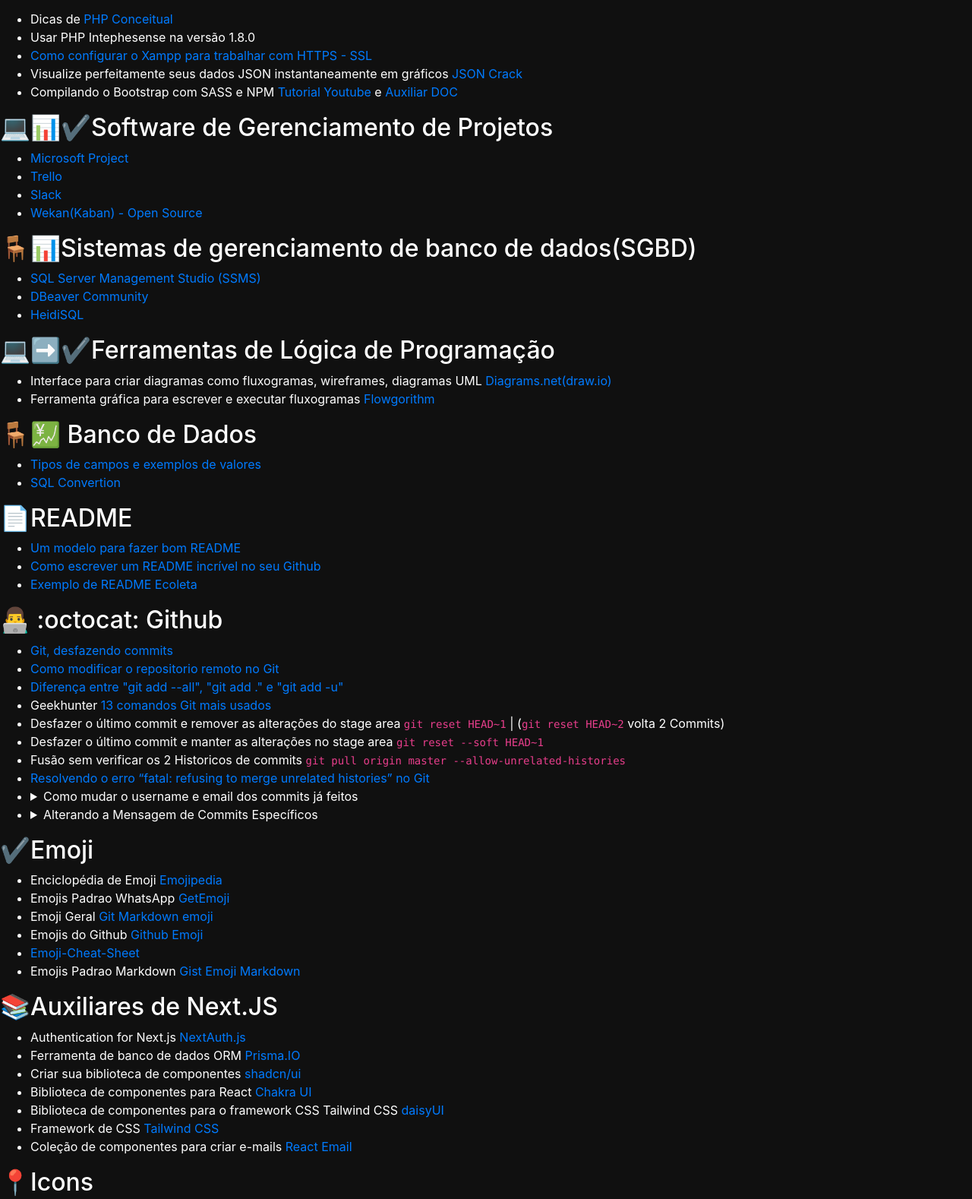
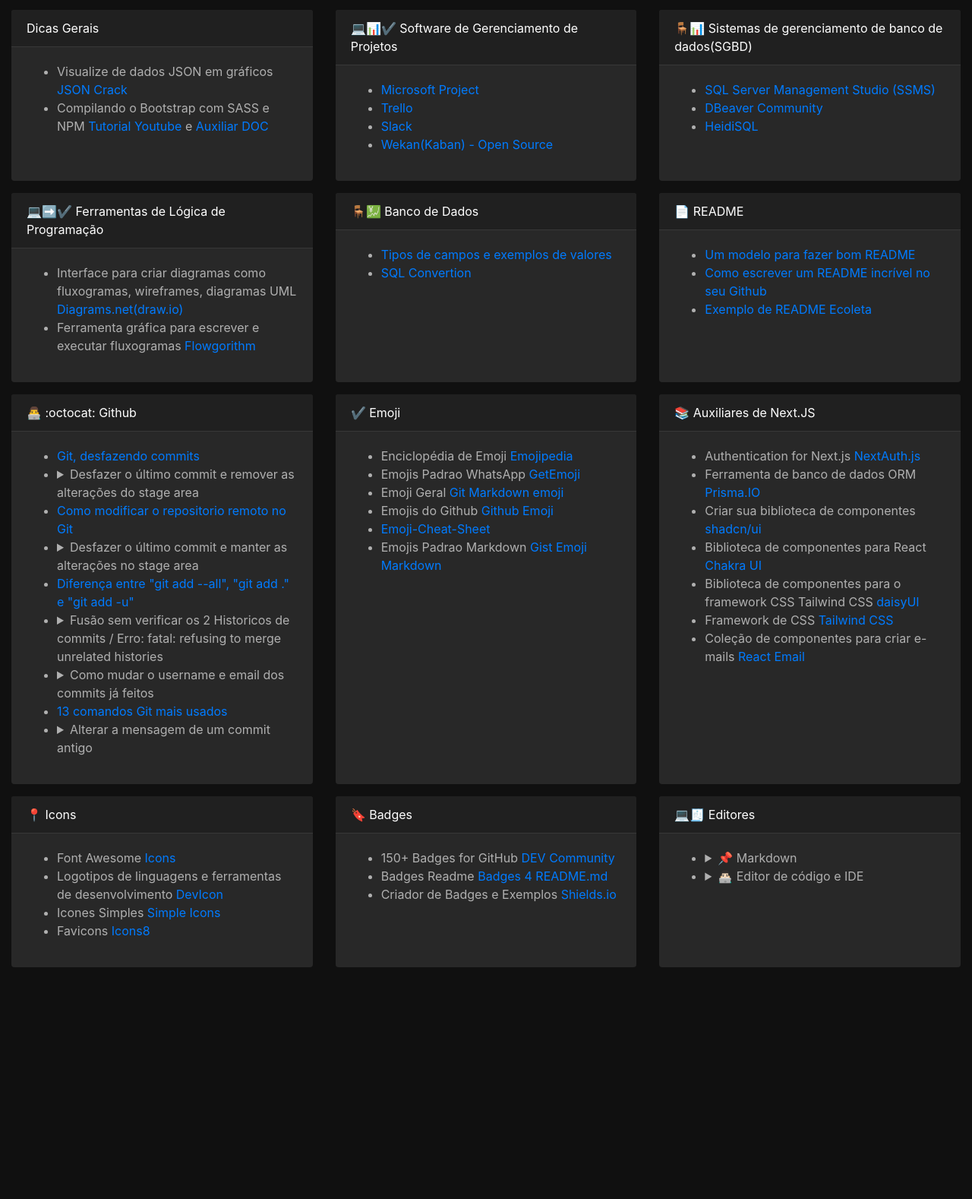
Before and after one commit to omartins-zs/tips-utilities, a plain HTML site: page readme.html in a window 1280 px wide. Shown: the part 445-2023 px from the top of the page at 76% size. After the commit the page ends 1734 px from the top, so only its background shows below. Drawn offline with nearby package versions, Linux system fonts and the light colour scheme.

Commit message:
Ajuste no Layout de Lista->col-4 com Card e Lista

```diff
--- a/readme.html
+++ b/readme.html
@@ -16,6 +16,27 @@
 			background-color: #101010;
 			color: white;
 		}
+
+		.card {
+			background-color: #282828;
+			border: none;
+			margin-bottom: 1rem;
+			display: flex;
+			flex-direction: column;
+		}
+
+		.card-header {
+			background-color: #202020;
+			border-bottom: 1px solid #383838;
+			color: #ffffff;
+		}
+
+		.card-body {
+			color: #b0b0b0;
+			flex-grow: 1;
+
+		}
+
 		.btnUtilitarios {
 			background-image: linear-gradient(135deg, #4568dc, #b06ab3);
 			border-radius: 6px;
@@ -65,31 +86,42 @@
 		<img src="https://img.shields.io/badge/-GERAL-informational" />
 	</p>
 
+	<div class="container-fluid">
+		<div class="row">
+			<div class="col-md-4 d-flex">
+				<div class="card flex-fill">
+					<div class="card-header">Dicas Gerais</div>
+					<div class="card-body">
 						<ul>
-		<li>Dicas de <a href="https://github.com/maniero/SOpt/blob/master/PHP/Conceptual.md">PHP Conceitual</a></li>
-		<li>Usar PHP Intephesense na versão 1.8.0</li>
-		<li><a href="https://www.youtube.com/watch?v=0kvOQJj7gVk">Como configurar o Xampp para trabalhar com HTTPS -
-				SSL</a>
-		</li>
-		<li>Visualize perfeitamente seus dados JSON instantaneamente em gráficos <a
-				href="https://jsoncrack.com/editor">JSON Crack</a>
-		</li>
-		<li>Compilando o Bootstrap com SASS e NPM <a href="https://www.youtube.com/watch?v=VAet5wEoOWU&tk">Tutorial
-				Youtube</a> e <a href="https://diegomariano.com/compilando-o-bootstrap-com-sass-e-npm/">Auxiliar DOC</a>
-		</li>
+							<li>Visualize de dados JSON em gráficos <a href="https://jsoncrack.com/editor">JSON
+									Crack</a></li>
+							<li>Compilando o Bootstrap com SASS e NPM <a
+									href="https://www.youtube.com/watch?v=VAet5wEoOWU&tk">Tutorial Youtube</a> e <a
+									href="https://diegomariano.com/compilando-o-bootstrap-com-sass-e-npm/">Auxiliar
+									DOC</a></li>
 						</ul>
+					</div>
+				</div>
+			</div>
 
-	<h2>💻📊✔️Software de Gerenciamento de Projetos</h2>
-
+			<div class="col-md-4 d-flex">
+				<div class="card flex-fill">
+					<div class="card-header">💻📊✔️ Software de Gerenciamento de Projetos</div>
+					<div class="card-body">
 						<ul>
 							<li><a href="https://project.microsoft.com/">Microsoft Project</a></li>
 							<li><a href="https://trello.com/">Trello</a></li>
 							<li><a href="https://slack.com/intl/pt-br">Slack</a></li>
 							<li><a href="https://github.com/wekan/wekan">Wekan(Kaban) - Open Source</a></li>
 						</ul>
+					</div>
+				</div>
+			</div>
 
-	<h2>🪑📊Sistemas de gerenciamento de banco de dados(SGBD)</h2>
-
+			<div class="col-md-4 d-flex">
+				<div class="card flex-fill">
+					<div class="card-header">🪑📊 Sistemas de gerenciamento de banco de dados(SGBD)</div>
+					<div class="card-body">
 						<ul>
 							<li><a
 									href="https://learn.microsoft.com/en-us/sql/ssms/download-sql-server-management-studio-ssms?view=sql-server-ver16">SQL
@@ -97,60 +129,103 @@
 							<li><a href="https://dbeaver.io/download/">DBeaver Community</a></li>
 							<li><a href="https://www.heidisql.com/download.php">HeidiSQL</a></li>
 						</ul>
+					</div>
+				</div>
+			</div>
 
-	<h2>💻➡️✔️Ferramentas de Lógica de Programação</h2>
+			<div class="col-md-4 d-flex">
+				<div class="card flex-fill">
+					<div class="card-header">💻➡️✔️ Ferramentas de Lógica de Programação</div>
+					<div class="card-body">
 						<ul>
 							<li>Interface para criar diagramas como fluxogramas, wireframes, diagramas UML <a
 									href="https://app.diagrams.net/">Diagrams.net(draw.io)</a></li>
 							<li>Ferramenta gráfica para escrever e executar fluxogramas <a
 									href="http://www.flowgorithm.org/download/index.html">Flowgorithm</a></li>
 						</ul>
+					</div>
+				</div>
+			</div>
 
-	<h2>🪑💹 Banco de Dados</h2>
+			<div class="col-md-4 d-flex">
+				<div class="card flex-fill">
+					<div class="card-header">🪑💹 Banco de Dados</div>
+					<div class="card-body">
 						<ul>
 							<li><a
 									href="http://www.fititnt.org/off/tipos-de-campos-e-exemplos-de-valores-empresas-em-sistemas-cnpj-cep.html">Tipos
 									de campos e exemplos de valores</a></li>
 							<li><a href="https://www.sqlines.com/online">SQL Convertion</a></li>
 						</ul>
+					</div>
+				</div>
+			</div>
 
-	<h2>📄README</h2>
+			<div class="col-md-4 d-flex">
+				<div class="card flex-fill">
+					<div class="card-header">📄 README</div>
+					<div class="card-body">
 						<ul>
-		<li><a href="https://gist.github.com/lohhans/f8da0b147550df3f96914d3797e9fb89">Um modelo para fazer bom
-				README</a>
+							<li><a href="https://gist.github.com/lohhans/f8da0b147550df3f96914d3797e9fb89">Um modelo
+									para fazer bom README</a></li>
+							<li><a href="https://www.alura.com.br/artigos/escrever-bom-readme">Como escrever um README
+									incrível no seu Github</a></li>
+							<li><a href="https://github.com/tgmarinho/README-ecoleta/blob/master/README.md">Exemplo de
+									README Ecoleta</a></li>
+						</ul>
+					</div>
+				</div>
+			</div>
+
+			<div class="col-md-4 d-flex">
+				<div class="card flex-fill">
+					<div class="card-header">👨‍💻 :octocat: Github</div>
+					<div class="card-body">
+						<ul>
+							<li><a href="https://brorlandi.github.io/git-desfazendo-commits">Git, desfazendo commits</a>
 							</li>
-		<li><a href="https://www.alura.com.br/artigos/escrever-bom-readme">Como escrever um README incrível no seu
-				Github</a></li>
-		<li><a href="https://github.com/tgmarinho/README-ecoleta/blob/master/README.md">Exemplo de README Ecoleta</a>
+							<li>
+								<details>
+									<summary>Desfazer o último commit e remover as alterações do stage area</summary>
+									<code>git reset HEAD~1</code> | (<code>git reset HEAD~2</code> volta 2 Commits)
+								</details>
 							</li>
-	</ul>
 
-	<h2>👨‍💻 :octocat: Github</h2>
-	<ul>
-		<li><a href="https://brorlandi.github.io/git-desfazendo-commits">Git, desfazendo commits</a></li>
-		<li><a href="https://wallacemaxters.com.br/blog/50/como-modificar-o-repositorio-remoto-no-git">Como modificar o
-				repositorio remoto no Git</a></li>
+							<li>
+								<a
+									href="https://wallacemaxters.com.br/blog/50/como-modificar-o-repositorio-remoto-no-git">Como
+									modificar o repositorio remoto no Git</a>
+							</li>
+							<li>
+								<details>
+									<summary>Desfazer o último commit e manter as alterações no stage area</summary>
+									<code>git reset --soft HEAD~1</code>
+								</details>
+							</li>
 							<li><a
 									href="https://pt.stackoverflow.com/questions/326160/diferen%C3%A7a-entre-git-add-all-git-add-e-git-add-u">Diferença
 									entre "git add --all", "git add ." e "git add -u"</a></li>
-		<li>Geekhunter <a href="https://blog.geekhunter.com.br/comandos-git-mais-utilizados/#Git_add">13 comandos Git
-				mais
-				usados</a></li>
-		<li>Desfazer o último commit e remover as alterações do stage area <code>git reset HEAD~1</code> |
-			(<code>git reset HEAD~2</code> volta 2 Commits)</li>
-		<li>Desfazer o último commit e manter as alterações no stage area <code>git reset --soft HEAD~1</code></li>
-		<li>Fusão sem verificar os 2 Historicos de commits
+							<li>
+								<details>
+									<summary>Fusão sem verificar os 2 Historicos de commits / Erro: fatal: refusing to
+										merge unrelated histories</summary>
+									<ul>
+										<li>
+											<strong><a
+													href="https://community.umbler.com/br/t/resolvendo-o-erro-fatal-refusing-to-merge-unrelated-histories-no-git/657">Resolvendo
+													o erro “fatal: refusing to merge unrelated histories” no
+													Git</a></strong>
+										</li>
+										<li>
 											<code>git pull origin master --allow-unrelated-histories</code>
 										</li>
-		<li><a
-				href="https://community.umbler.com/br/t/resolvendo-o-erro-fatal-refusing-to-merge-unrelated-histories-no-git/657">Resolvendo
-				o erro “fatal: refusing to merge unrelated histories” no Git</a></li>
+								</details>
+							</li>
+
 							<li>
 								<details>
 									<summary>Como mudar o username e email dos commits já feitos</summary>
-				<pre>
-      <code class="language-git">
-        git filter-branch --env-filter '
+									<pre><code class="language-git">git filter-branch --env-filter '
 		EMAIL_ANTIGO="seu-email-antigo@example.com"
 		NOME_CORRETO="Nome correto"
 		EMAIL_CORRETO="seu-email-correto@example.com"
@@ -164,25 +239,29 @@
 		export GIT_AUTHOR_NAME="$NOME_CORRETO"
 		export GIT_AUTHOR_EMAIL="$EMAIL_CORRETO"
 		fi
-        ' --tag-name-filter cat -- --branches --tags
-      </code>
-    </pre>
+		' --tag-name-filter cat -- --branches --tags</code></pre>
 								</details>
 							</li>
+
+							<li><a href="https://blog.geekhunter.com.br/comandos-git-mais-utilizados/#Git_add">13
+									comandos Git mais usados</a></li>
+
 							<li>
 								<details>
-				<summary>Alterando a Mensagem de Commits Específicos</summary>
+									<summary>Alterar a mensagem de um commit antigo</summary>
 									<ul>
 										<li>
-						<strong>1. Utilize o comando <code>git rebase -i HEAD~n</code></strong>
-						<p>Onde <code>n</code> é o número de commits a partir do HEAD que você quer incluir no rebase.
-						</p>
+											<strong>1. Inicie o Rebase Interativo</strong>
+											<p>Use o comando <code>git rebase -i HEAD~n</code> onde <code>n</code> é o
+												número de commits que você quer voltar. Por exemplo, para alterar a
+												mensagem do último commit, use <code>HEAD~1</code></p>
 											<pre><code>git rebase -i HEAD~3</code></pre>
 										</li>
 										<li>
 											<strong>2. Escolha o Commit para Editar</strong>
-						<p>Encontre o commit cuja mensagem você deseja alterar e substitua <code>pick</code> por
-							<code>reword</code> (ou <code>r</code>) e Salve e feche o editor, Exemplo:
+											<p>Encontre o commit cuja mensagem você deseja alterar e substitua
+												<code>pick</code> por <code>reword</code> (ou <code>r</code>) e Salve e
+												feche o editor, Exemplo:
 											</p>
 											<pre><code>reword abc1234 Mensagem antiga
 		pick def5678 Outro commit
@@ -190,52 +269,72 @@ pick ghi9012 Outro commit</code></pre>
 										</li>
 										<li>
 											<strong>3. Edite a Mensagem do Commit</strong>
-						<p>O Git abrirá o editor novamente, desta vez para você editar a mensagem do commit
-							especificado.
-							Edite a mensagem conforme necessário, salve e feche o editor</p>
+											<p>O Git abrirá o editor novamente, desta vez para você editar a mensagem do
+												commit especificado. Edite a mensagem conforme necessário, salve e feche
+												o editor</p>
 										</li>
 										<li>
 											<strong>4. Continue o Rebase</strong>
-						<p>Após editar a mensagem, o rebase interativo continuará automaticamente. Se houver conflitos,
-							você
-							precisará resolvê-los antes de continuar.</p>
+											<p>Após editar a mensagem, o rebase interativo continuará automaticamente.
+												Se houver conflitos, você precisará resolvê-los antes de continuar.</p>
 											<pre><code>git rebase --continue</code></pre>
 										</li>
 										<li>
 											<strong>5. Forçar o Push para o Repositório Remoto</strong>
-						<p>Após completar o rebase, você precisará forçar o push para atualizar o repositório remoto com
-							as
-							mudanças.</p>
+											<p>Após completar o rebase, você precisará forçar o push para atualizar o
+												repositório remoto com as mudanças.</p>
 											<pre><code>git push --force</code></pre>
 										</li>
 									</ul>
 								</details>
 							</li>
+						</ul>
+					</div>
+				</div>
+			</div>
 
-	</ul>
-
-	<h2>✔️Emoji</h2>
+			<div class="col-md-4 d-flex">
+				<div class="card flex-fill">
+					<div class="card-header">✔️ Emoji</div>
+					<div class="card-body">
 						<ul>
 							<li>Enciclopédia de Emoji <a href="https://emojipedia.org/">Emojipedia</a></li>
 							<li>Emojis Padrao WhatsApp <a href="https://getemoji.com/">GetEmoji</a></li>
 							<li>Emoji Geral <a href="https://itinerant.tistory.com/60">Git Markdown emoji</a></li>
-		<li>Emojis do Github <a href="https://github.com/StylishThemes/GitHub-Dark/wiki/Emoji">Github Emoji</a></li>
+							<li>Emojis do Github <a
+									href="https://github.com/StylishThemes/GitHub-Dark/wiki/Emoji">Github
+									Emoji</a></li>
 							<li><a href="https://github.com/ikatyang/emoji-cheat-sheet">Emoji-Cheat-Sheet</a></li>
-		<li>Emojis Padrao Markdown <a href="https://gist.github.com/rxaviers/7360908">Gist Emoji Markdown</a></li>
+							<li>Emojis Padrao Markdown <a href="https://gist.github.com/rxaviers/7360908">Gist Emoji
+									Markdown</a></li>
 						</ul>
+					</div>
+				</div>
+			</div>
 
-	<h2>📚Auxiliares de Next.JS</h2>
+			<div class="col-md-4 d-flex">
+				<div class="card flex-fill">
+					<div class="card-header">📚 Auxiliares de Next.JS</div>
+					<div class="card-body">
 						<ul>
 							<li>Authentication for Next.js <a href="https://next-auth.js.org/">NextAuth.js</a></li>
 							<li>Ferramenta de banco de dados ORM <a href="https://www.prisma.io/">Prisma.IO</a></li>
 							<li>Criar sua biblioteca de componentes <a href="https://ui.shadcn.com/">shadcn/ui</a></li>
 							<li>Biblioteca de componentes para React <a href="https://chakra-ui.com/">Chakra UI</a></li>
-		<li>Biblioteca de componentes para o framework CSS Tailwind CSS <a href="https://daisyui.com/">daisyUI</a></li>
+							<li>Biblioteca de componentes para o framework CSS Tailwind CSS <a
+									href="https://daisyui.com/">daisyUI</a></li>
 							<li>Framework de CSS <a href="https://tailwindcss.com/">Tailwind CSS</a></li>
-		<li>Coleção de componentes para criar e-mails <a href="https://react.email/">React Email</a></li>
+							<li>Coleção de componentes para criar e-mails <a href="https://react.email/">React Email</a>
+							</li>
 						</ul>
+					</div>
+				</div>
+			</div>
 
-	<h2>📍Icons</h2>
+			<div class="col-md-4 d-flex">
+				<div class="card flex-fill">
+					<div class="card-header">📍 Icons</div>
+					<div class="card-body">
 						<ul>
 							<li>Font Awesome <a href="https://fontawesome.com/icons">Icons</a></li>
 							<li>Logotipos de linguagens e ferramentas de desenvolvimento <a
@@ -243,23 +342,41 @@ pick ghi9012 Outro commit</code></pre>
 							<li>Icones Simples <a href="https://simpleicons.org/">Simple Icons</a></li>
 							<li>Favicons <a href="https://icons8.com.br/icons/set/popular">Icons8</a></li>
 						</ul>
+					</div>
+				</div>
+			</div>
 
-	<h2>🔖Badges</h2>
+			<div class="col-md-4 d-flex">
+				<div class="card flex-fill">
+					<div class="card-header">🔖 Badges</div>
+					<div class="card-body">
 						<ul>
-		<li>150+ Badges for GitHub <a href="https://dev.to/envoy_/150-badges-for-github-pnk">DEV Community</a></li>
-		<li>Badges Readme <a href="https://github.com/alexandresanlim/Badges4-README.md-Profile">Badges 4 README.md</a>
-		</li>
+							<li>150+ Badges for GitHub <a href="https://dev.to/envoy_/150-badges-for-github-pnk">DEV
+									Community</a></li>
+							<li>Badges Readme <a
+									href="https://github.com/alexandresanlim/Badges4-README.md-Profile">Badges
+									4
+									README.md</a></li>
 							<li>Criador de Badges e Exemplos <a href="https://shields.io/">Shields.io</a></li>
 						</ul>
+					</div>
+				</div>
+			</div>
 
-	<h2>💻🧾 Editores</h2>
+			<div class="col-md-4 d-flex">
+				<div class="card flex-fill">
+					<div class="card-header">💻🧾 Editores</div>
+					<div class="card-body">
 						<ul>
 							<li>
 								<details>
-				<summary>📌Markdown</summary>
+									<summary>📌 Markdown</summary>
 									<ul>
-					<li>Editor e Auxiliador Online de Markdown <a href="https://readme.so/pt/editor">Readme.SO</a></li>
-					<li>Editor de Markdown no navegador <a href="https://stackedit.io/">StackEdit</a></li>
+										<li>Editor e Auxiliador Online de Markdown <a
+												href="https://readme.so/pt/editor">Readme.SO</a></li>
+										<li>Editor de Markdown no navegador <a
+												href="https://stackedit.io/">StackEdit</a>
+										</li>
 										<li>Editor Online <a href="https://dillinger.io/">Dillinger</a></li>
 										<li>Editor de Markdown Software <a href="https://typora.io/">Typora</a></li>
 									</ul>
@@ -267,20 +384,30 @@ pick ghi9012 Outro commit</code></pre>
 							</li>
 							<li>
 								<details>
-				<summary>👨🏻‍💻Editor de código e IDE</summary>
+									<summary>👨🏻‍💻 Editor de código e IDE</summary>
 									<ul>
 										<li>IDE abrangente para desenvolvedores .NET e C++ <a
-							href="https://visualstudio.microsoft.com/pt-br/vs/">Visual Studio 2022</a></li>
-					<li>Editor de Código-Fonte excelente para Web <a href="https://code.visualstudio.com/">Visual Studio
-							Code</a></li>
-					<li>Editor de texto <a href="https://notepad-plus-plus.org/downloads/">Notepad++</a></li>
-					<li>Editor de Código-Fonte Multi-Plataforma <a href="https://www.sublimetext.com/">Sublime Text</a>
+												href="https://visualstudio.microsoft.com/pt-br/vs/">Visual Studio
+												2022</a></li>
+										<li>Editor de Código-Fonte excelente para Web <a
+												href="https://code.visualstudio.com/">Visual Studio Code</a></li>
+										<li>Editor de texto <a
+												href="https://notepad-plus-plus.org/downloads/">Notepad++</a>
 										</li>
-					<li>IDE Python <a href="https://www.jetbrains.com/pt-br/pycharm/">PyCharm</a></li>
+										<li>Editor de Código-Fonte Multi-Plataforma <a
+												href="https://www.sublimetext.com/">Sublime Text</a></li>
+										<li>IDE Python <a href="https://www.jetbrains.com/pt-br/pycharm/">PyCharm</a>
+										</li>
 									</ul>
 								</details>
 							</li>
 						</ul>
+					</div>
+				</div>
+			</div>
+		</div>
+	</div>
+
 </body>
 
 </html>
```
Lines whose indentation alone changed are shown as unchanged.
